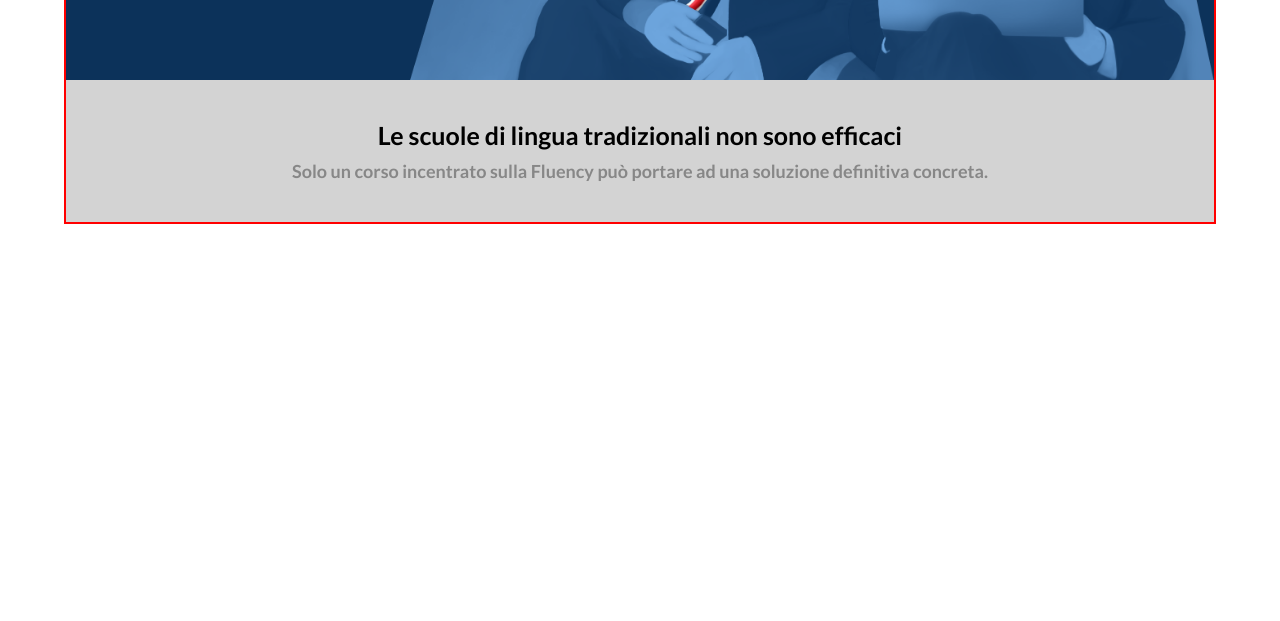
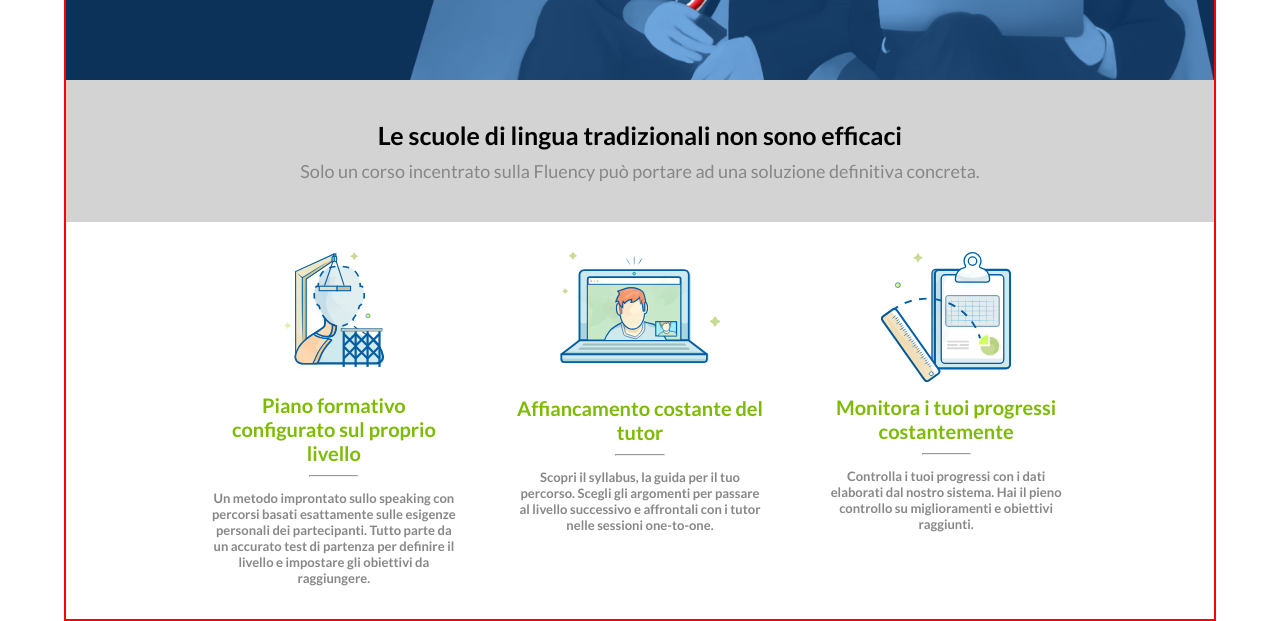
Before and after one commit to laurachelaru-92/htmlcss-fluentify, a plain HTML site: page index.html in a window 1280 px wide. Shown: the part 392-1013 px from the top of the page. Before the commit the page ends 800 px from the top, so only its background shows below. Drawn offline with Linux system fonts and the light colour scheme.

Commit message:
aggiunta sezione offerta formativa con 3 img

```diff
--- a/css/style.css
+++ b/css/style.css
@@ -121,20 +121,79 @@ header .banner button {
 /* fine testata */
 
 /* contenuto principale */
-.grey-subtitle {
+/* sottotitolo grigio */
+section.grey-subtitle {
   background-color: #D3D3D3;
   text-align: center;
   padding: 40px 0;
 }
 
-h3 {
+.grey-subtitle h3 {
   font-size: 25px;
   margin-bottom: 10px;
 }
 
-h5 {
+.grey-subtitle h5 {
   font-size: 18px;
   color: #878787;
+  font-weight: 400;
 }
+/* fine sottotitolo grigio */
 
+/* sezione offerta formativa con 3 img */
+  section.offerta-formativa {
+    text-align: center;
+  }
+
+  .contenitore-formazioni {
+    display: inline-block;
+    width: 80%;
+    margin: auto;
+  }
+
+  .contenitore-formazioni::after {
+    content: "";
+    display: table;
+    clear: both;
+  }
+
+  .formazione {
+    width: calc(100% / 3);
+    padding: 30px;
+    float: left;
+  }
+
+  .formazione:first-child img {
+    width: 100px;
+    margin-bottom: 20px;
+  }
+
+  .formazione:nth-child(2) img {
+    width: 160px;
+    margin-bottom: 30px;
+  }
+
+  .formazione:nth-child(3) img {
+    width: 130px;
+    margin-bottom: 10px;
+  }
+
+  .formazione h3 {
+    font-size: 20px;
+    color: #7CBB02;
+  }
+
+  .formazione hr {
+    width: 20%;
+    text-align: center;
+    display: inline-block;
+    margin: 10px 0;
+  }
+
+  .formazione p {
+    font-size: 13px;
+    font-weight: bold;
+    color: #878787;
+  }
+/* fine sezione offerta formativa con 3 img */
 /* fine contenuto principale */
--- a/index.html
+++ b/index.html
@@ -51,6 +51,30 @@
           <h5>Solo un corso incentrato sulla Fluency può portare ad una soluzione definitiva concreta.</h5>
         </section>
         <!-- / sezione sottotitolo grigio -->
+        <!-- sezione offerta formativa con 3 img -->
+        <section class="offerta-formativa">
+          <div class="contenitore-formazioni">
+            <div class="formazione left ">
+              <img src="img/profile.svg" alt="immagine costruzione profilo">
+              <h3>Piano formativo configurato sul proprio livello</h3>
+              <hr>
+              <p>Un metodo improntato sullo speaking con percorsi basati esattamente sulle esigenze personali dei partecipanti. Tutto parte da un accurato test di partenza per definire il livello e impostare gli obiettivi da raggiungere.</p>
+            </div>
+            <div class="formazione center ">
+              <img src="img/computer.svg" alt="immagine computer tutor">
+              <h3>Affiancamento costante del tutor</h3>
+              <hr>
+              <p>Scopri il syllabus, la guida per il tuo percorso. Scegli gli argomenti per passare al livello successivo e affrontali con i tutor nelle sessioni one-to-one.</p>
+            </div>
+            <div class="formazione right ">
+              <img src="img/doc.svg" alt="immagine documento progressi">
+              <h3>Monitora i tuoi progressi costantemente</h3>
+              <hr>
+              <p>Controlla i tuoi progressi con i dati elaborati dal nostro sistema. Hai il pieno controllo su miglioramenti e obiettivi raggiunti.</p>
+            </div>
+          </div>
+        </section>
+        <!-- / sezione offerta formativa con 3 img-->
       </main>
       <!-- / contenuto principale -->
     </div>
```
